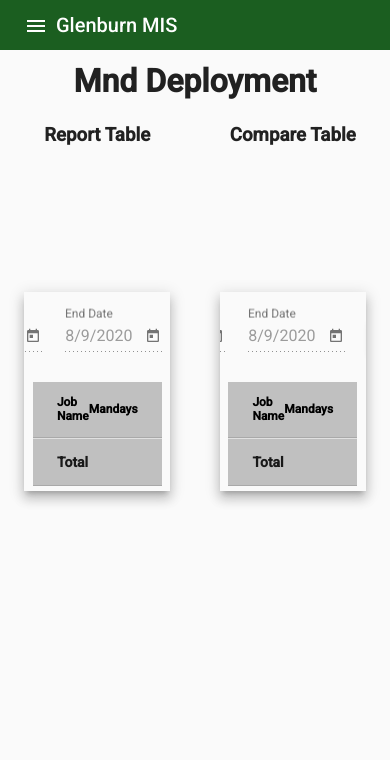
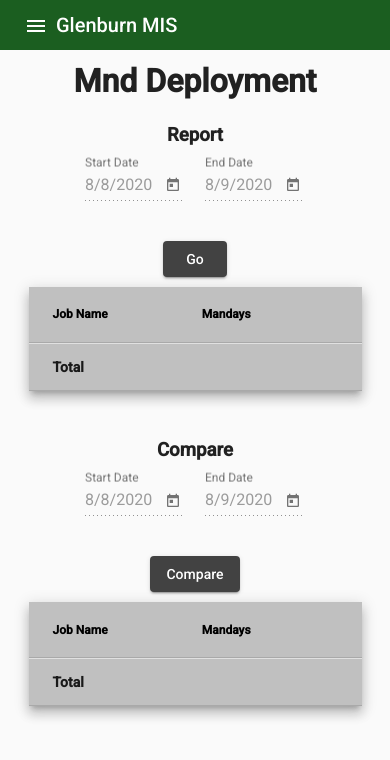
Before and after one commit to sidhant237/GlenMIS-FrontEnd, an Angular app: page /mnddeploy in a window 390 px wide. Shown: the top 760 px of the page. Built offline with nearby package versions, Linux system fonts and the light colour scheme; no server answers.

Commit message:
mnd Deploy made mobile responsive

```diff
--- a/src/app/mnd-deployment/mnd-deployment.component.css
+++ b/src/app/mnd-deployment/mnd-deployment.component.css
@@ -10,6 +10,12 @@ h3 {
   margin-bottom: 0;
 }
 
+.container {
+  display: flex;
+  justify-content: center;
+  align-items: center;
+}
+
 .example-container {
   padding: 5px 10px;
   box-sizing: border-box;
@@ -20,11 +26,15 @@ h3 {
   flex-direction: column;
   justify-content: flex-start;
   align-items: center;
-  overflow-y: scroll;
-  overflow-x: hidden;
 }
 
 .control-wrap {
+  display: flex;
+  justify-content: center;
+  align-items: center;
+}
+
+.date-picker {
   display: flex;
   justify-content: center;
   align-items: center;
@@ -54,3 +64,18 @@ tr.mat-footer-row {
   border-top: 1px solid #e0e0e0;
   background-color: #c0c0c0;
 }
+
+@media(max-width: 650px) {
+  .container {
+    flex-direction: column;
+  }
+
+  .control-wrap {
+    flex-direction: column;
+  }
+
+  .example-container {
+    width: 100%;
+  }
+
+}
--- a/src/app/mnd-deployment/mnd-deployment.component.html
+++ b/src/app/mnd-deployment/mnd-deployment.component.html
@@ -2,18 +2,13 @@
   <mat-grid-tile colspan="2">
     <h1>Mnd Deployment</h1>
   </mat-grid-tile>
-  <mat-grid-tile>
-    <h3>Report Table</h3>
-  </mat-grid-tile >
-  <mat-grid-tile>
-    <h3>Compare Table</h3>
-  </mat-grid-tile>
 </mat-grid-list>
 
-<mat-grid-list cols="2" rowHeight="500px">
-  <mat-grid-tile>
-    <div class="example-container mat-elevation-z8">
+<div class="container">
+  <div class="example-container">
+    <h3>Report</h3>
     <div class="control-wrap">
+      <div class="date-picker">
         <mat-form-field style="width: 100px !important;">
           <input matInput [matDatepicker]="picker1" placeholder="Start Date" [value]="startdate" disabled
             (dateChange)="dateChange('startdate', $event)">
@@ -27,11 +22,11 @@
           <mat-datepicker-toggle matSuffix [for]="picker2"></mat-datepicker-toggle>
           <mat-datepicker #picker2 disabled="false"></mat-datepicker>
         </mat-form-field>
+      </div>
       <button mat-raised-button color="accent" (click)="clickedGo()">Go</button>
     </div>
 
-      <table mat-table [dataSource]="dataSource">
-
+    <table mat-table [dataSource]="dataSource" class="mat-elevation-z8">
         <!-- Position Column -->
         <ng-container matColumnDef="Job_Name" >
         <th mat-header-cell *matHeaderCellDef> Job Name </th>
@@ -52,11 +47,12 @@
 
     </table>
   </div>
-  </mat-grid-tile>
 
-  <mat-grid-tile>
-    <div class="example-container mat-elevation-z8">
+
+  <div class="example-container">
+    <h3>Compare</h3>
     <div class="control-wrap">
+      <div class="date-picker">
         <mat-form-field style="width: 100px !important;">
           <input matInput [matDatepicker]="picker3" placeholder="Start Date" [value]="startdateCmp" disabled
             (dateChange)="dateChange('startdateCmp', $event)">
@@ -70,11 +66,11 @@
           <mat-datepicker-toggle matSuffix [for]="picker4"></mat-datepicker-toggle>
           <mat-datepicker #picker4 disabled="false"></mat-datepicker>
         </mat-form-field>
+      </div>
       <button mat-raised-button color="accent" (click)="clickedGoCompare()">Compare</button>
     </div>
 
-
-      <table mat-table [dataSource]="dataSourceCmp">
+    <table mat-table [dataSource]="dataSourceCmp" class="mat-elevation-z8">
 
         <!-- Position Column -->
         <ng-container matColumnDef="Job_Name">
@@ -95,5 +91,4 @@
         <tr mat-footer-row *matFooterRowDef="displayedColumns; sticky: true"></tr>
     </table>
   </div>
-  </mat-grid-tile>
-</mat-grid-list>
+</div>
```
Lines whose indentation alone changed are shown as unchanged.
